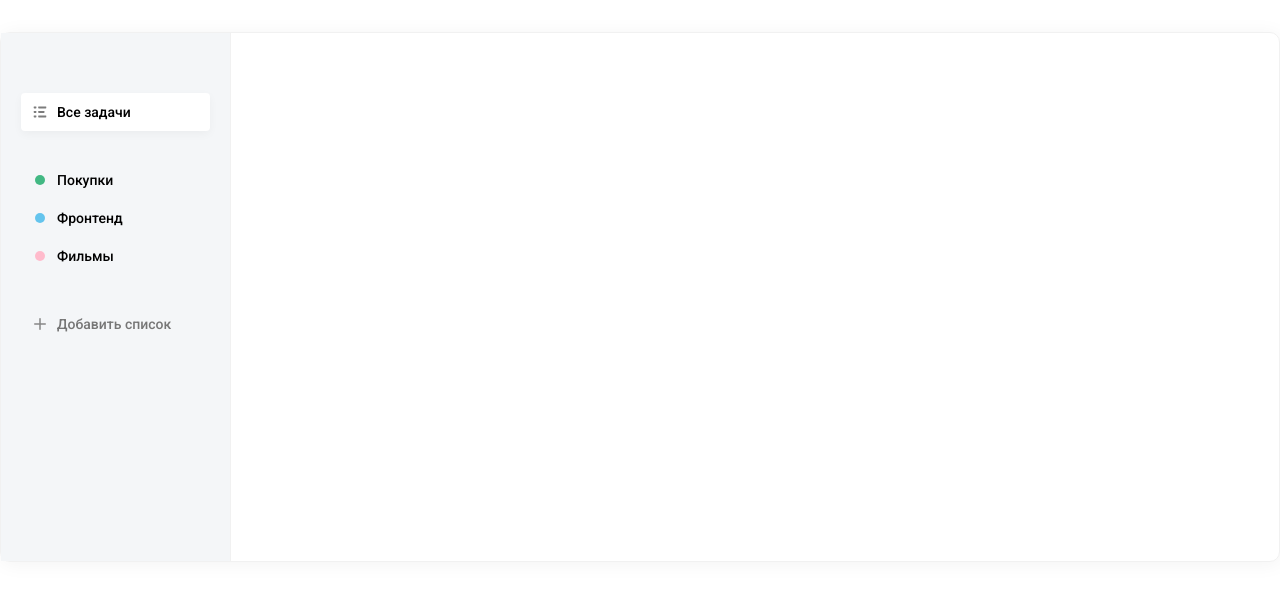
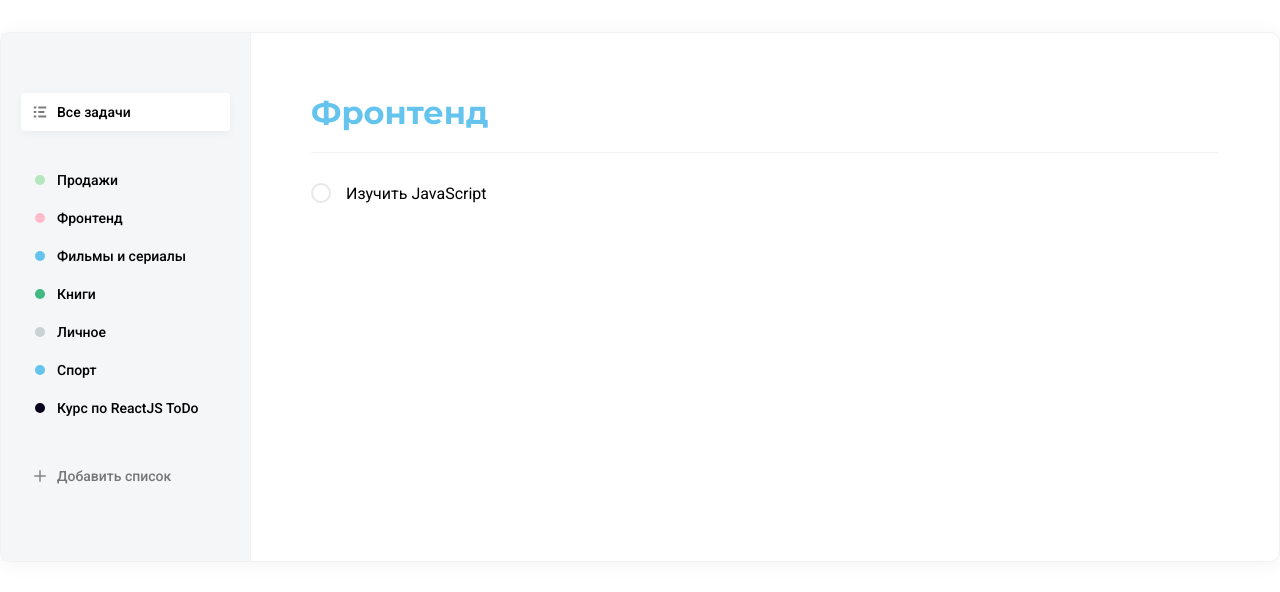
Before and after one commit to GapurEvloev/react_todo, a React (Create React App) app: page / in a window 1280 px wide. Shown: the top 592 px of the page. Built offline with nearby package versions, Linux system fonts and the light colour scheme.

Commit message:
#3 finished

```diff
--- a/src/App.js
+++ b/src/App.js
@@ -4,9 +4,23 @@ import DB from "./assets/db.json";
 
 import List from "./components/List";
 import AddList from "./components/AddList";
+import Tasks from './components/Tasks';
 
 function App() {
-  // const [ value, setValue ] = useState('Hello world!');
+  const [ lists, setLists ] = useState(
+    DB.lists.map(item => {
+      item.color = DB.colors.find(color => color.id === item.colorId).name
+      return item
+    })
+  );
+
+  const onAddList = (obj) => {
+    const newList = [
+      ...lists,
+      obj
+    ]
+    setLists(newList)
+  }
 
   return (
     <div className="todo">
@@ -30,24 +44,16 @@ function App() {
             active: true
           }
         ]} />
-        <List items={
-          [
-            {
-              color: 'green',
-              name: 'Покупки'
-            },{
-              color: 'blue',
-              name: 'Фронтенд'
-            },{
-              color: 'pink',
-              name: 'Фильмы'
-            },
-          ]}
+        <List
+          items={ lists }
           isRemovable
+          onRemove={(item) => console.log(item)}
         />
-        <AddList colors={DB.colors} />
+        <AddList onAdd={onAddList} colors={DB.colors} />
       </div>
-      <div className="todo__tasks"></div>
+      <div className="todo__tasks">
+        <Tasks/>
+      </div>
     </div>
   );
 }
--- a/src/components/AddList/index.jsx
+++ b/src/components/AddList/index.jsx
@@ -10,12 +10,24 @@ const AddList = ({ colors, onAdd }) => {
   const [visiblePopup, setVisiblePopup] = useState(false);
   const [inputValue, setInputValue] = useState("");
   const [seletedColor, setSeletedColor] = useState(colors[0].id);
+  const [isLoading, setIsLoading] = useState(false);
 
   const onClose = () => {
     setVisiblePopup(false);
     setInputValue('');
     setSeletedColor(colors[0].id);
   };
+
+  const addList = () => {
+    if (!inputValue) {
+      alert('Введите название списка');
+      return;
+    }
+    setIsLoading(true);
+    const color = colors.find(c => c.id === seletedColor).name;
+    onAdd({ "id": Math.random(), "name": inputValue, color });
+    onClose();
+  }
 
   return (
     <div className="add-list">
@@ -79,7 +91,7 @@ const AddList = ({ colors, onAdd }) => {
             ))}
           </div>
 
-          <button className="button">Добавить</button>
+          <button onClick={addList} className="button">Добавить</button>
         </div>
       )}
     </div>
--- a/src/components/List/List.scss
+++ b/src/components/List/List.scss
@@ -1,4 +1,6 @@
 .list {
+  $self: &;
+
   &:not(:last-child) {
     margin-bottom: 1.875em;
   }
@@ -18,6 +20,19 @@
 
     &:hover {
       background: rgba(#ffffff, 0.7);
+
+      #{$self}__remove-icon {
+        opacity: 0.2;
+      }
+    }
+
+    #{$self}__remove-icon {
+      opacity: 0;
+      transition: opacity 0.15s ease-in-out;
+
+      &:hover {
+        opacity: 0.8;
+      }
     }
   }
 
@@ -40,6 +55,12 @@
   &__item_name {
     font-size: 0.875em;
     font-weight: 500;
+    flex: 1;
+    margin-right: 0.5em;
+  }
+
+  &__remove-icon {
+    opacity: 0;
   }
 
   &__add-button {
--- a/src/components/List/index.jsx
+++ b/src/components/List/index.jsx
@@ -1,25 +1,43 @@
 import React from "react";
-import classNames from 'classnames';
+import classNames from "classnames";
 
-import Badge from '../Badge';
+import removeSvg from "../../assets/img/remove.svg";
+
+import Badge from "../Badge";
 
 import "./List.scss";
 
-const List = ({ items, isRemovable, onClick }) => {
-  console.log(isRemovable);
+const List = ({ items, isRemovable, onClick, onRemove }) => {
+  const removeList = (item) => {
+    if(window.confirm('Are you sure you want to remove?')) {
+      onRemove(item);
+    }
+  }
 
   return (
     <ul className="todo__list list">
       {items.map((item, index) => (
-        <li key={index} className={classNames('list__item', {'active' : item.active}, item.className)} onClick={onClick}>
+        <li
+          key={index}
+          className={classNames(
+            "list__item",
+            { active: item.active },
+            item.className
+          )}
+          onClick={onClick}
+        >
           <span className="list__item_mark">
-            {item.icon ? (
-              item.icon
-            ) : (
-              <Badge color={item.color} />
-            )}
+            {item.icon ? item.icon : <Badge color={item.color} />}
           </span>
           <span className="list__item_name">{item.name}</span>
+          {isRemovable && (
+            <img
+              onClick={() => removeList(item)}
+              className="list__remove-icon"
+              src={removeSvg}
+              alt="Remove"
+            />
+          )}
         </li>
       ))}
     </ul>
--- /dev/null
+++ b/src/components/Tasks/Tasks.scss
@@ -0,0 +1,186 @@
+.tasks {
+  &:not(:last-of-type) {
+    margin-bottom: 40px;
+  }
+
+  a {
+    text-decoration: none;
+  }
+
+  &__title {
+    font-family: Montserrat;
+    font-weight: bold;
+    font-size: 32px;
+    line-height: 39px;
+    color: #64c4ed;
+    padding-bottom: 20px;
+    border-bottom: 1px solid #f2f2f2;
+
+    &:hover {
+      img {
+        opacity: 0.2;
+      }
+    }
+
+    img {
+      opacity: 0;
+      cursor: pointer;
+      margin-left: 15px;
+
+      &:hover {
+        opacity: 0.8;
+      }
+    }
+  }
+
+  &__form {
+    margin-top: 20px;
+
+    &-block {
+      .button {
+        margin-right: 10px;
+        margin-top: 15px;
+      }
+    }
+
+    &-new {
+      display: flex;
+      align-items: center;
+      cursor: pointer;
+      opacity: 0.4;
+      transition: opacity 0.15s ease-in-out;
+
+      &:hover {
+        opacity: 0.8;
+      }
+
+      img {
+        width: 16px;
+        height: 16px;
+        margin-left: 4px;
+      }
+
+      span {
+        font-size: 16px;
+        margin-left: 19px;
+      }
+    }
+  }
+
+  &__items {
+    margin-top: 30px;
+
+    h2 {
+      font-family: Montserrat;
+      font-weight: bold;
+      font-size: 22px;
+      color: #c9d1d3;
+      position: absolute;
+      left: 50%;
+      top: 50%;
+    }
+
+    &-row {
+      display: flex;
+      align-items: center;
+      margin-bottom: 15px;
+
+      &:hover &-actions {
+        opacity: 1;
+      }
+
+      &-actions {
+        display: flex;
+        opacity: 0;
+        transition: opacity 0.15s ease-in-out;
+
+        div {
+          display: flex;
+          align-items: center;
+          justify-content: center;
+          width: 32px;
+          height: 32px;
+          background-color: lighten(#f4f6f8, 2%);
+          border-radius: 6px;
+          margin-left: 5px;
+          cursor: pointer;
+
+          &:hover {
+            background-color: darken(#f4f6f8, 2%);
+            svg {
+              opacity: 0.9;
+            }
+          }
+
+          svg {
+            width: 11px;
+            height: 11px;
+            opacity: 0.4;
+          }
+        }
+      }
+
+      p {
+        margin-left: 15px;
+        border: 0;
+        font-size: 16px;
+        width: 100%;
+      }
+    }
+  }
+
+  .checkbox {
+    input {
+      display: none;
+    }
+
+    svg {
+      transition: opacity 0.15s ease-in-out;
+      path {
+        stroke: #f2f2f2;
+      }
+    }
+
+    input:checked + label {
+      background-color: #4dd599;
+      border-color: #4dd599;
+
+      svg {
+        opacity: 1;
+        path {
+          stroke: #fff;
+        }
+      }
+    }
+
+    &:hover {
+      label {
+        background-color: #f2f2f2;
+        border-color: #f2f2f2;
+        svg {
+          opacity: 1;
+          path {
+            stroke: #b2b2b2;
+          }
+        }
+      }
+    }
+
+    label {
+      display: flex;
+      align-items: center;
+      justify-content: center;
+      border: 2px solid #e8e8e8;
+      border-radius: 30px;
+      width: 20px;
+      height: 20px;
+      cursor: pointer;
+      transition: background-color 0.15s ease-in-out,
+        border-color 0.15s ease-in-out;
+
+      svg {
+        opacity: 0;
+      }
+    }
+  }
+}
--- /dev/null
+++ b/src/components/Tasks/index.jsx
@@ -0,0 +1,53 @@
+import React from 'react';
+
+import editSvg from '../../assets/img/edit.svg';
+
+import './Tasks.scss';
+
+const Tasks = ({}) => {
+    return (
+        <div className="tasks">
+            <h2 className="tasks__title">
+                Фронтенд
+                <img src={editSvg} alt="Edit" />
+            </h2>
+            <div className="tasks__items">
+                <div className="tasks__items-row">
+                    <div className="checkbox">
+                        <input
+                            // onChange={onChangeCheckbox}
+                            id='check'
+                            type="checkbox"
+                            // checked={completed}
+                        />
+                        <label
+                            htmlFor="check"
+                            >
+                            <svg
+                                width="11"
+                                height="8"
+                                viewBox="0 0 11 8"
+                                fill="none"
+                                xmlns="http://www.w3.org/2000/svg"
+                            >
+                                <path
+                                d="M9.29999 1.20001L3.79999 6.70001L1.29999 4.20001"
+                                stroke="#000"
+                                strokeWidth="1.5"
+                                strokeLinecap="round"
+                                strokeLinejoin="round"
+                                />
+                            </svg>
+                        </label>
+                    </div>
+                    <p>Изучить JavaScript</p>
+                    <div className="tasks__items-row-actions">
+
+                    </div>
+                </div>
+            </div>
+        </div>
+    );
+};
+
+export default Tasks;
--- a/src/index.scss
+++ b/src/index.scss
@@ -27,7 +27,7 @@
 
   &__sidebar {
     background-color: #f4f6f8;
-    width: 230px;
+    width: 250px;
     border-right: 1px solid #f1f1f1;
     padding: 60px 20px;
   }
```
